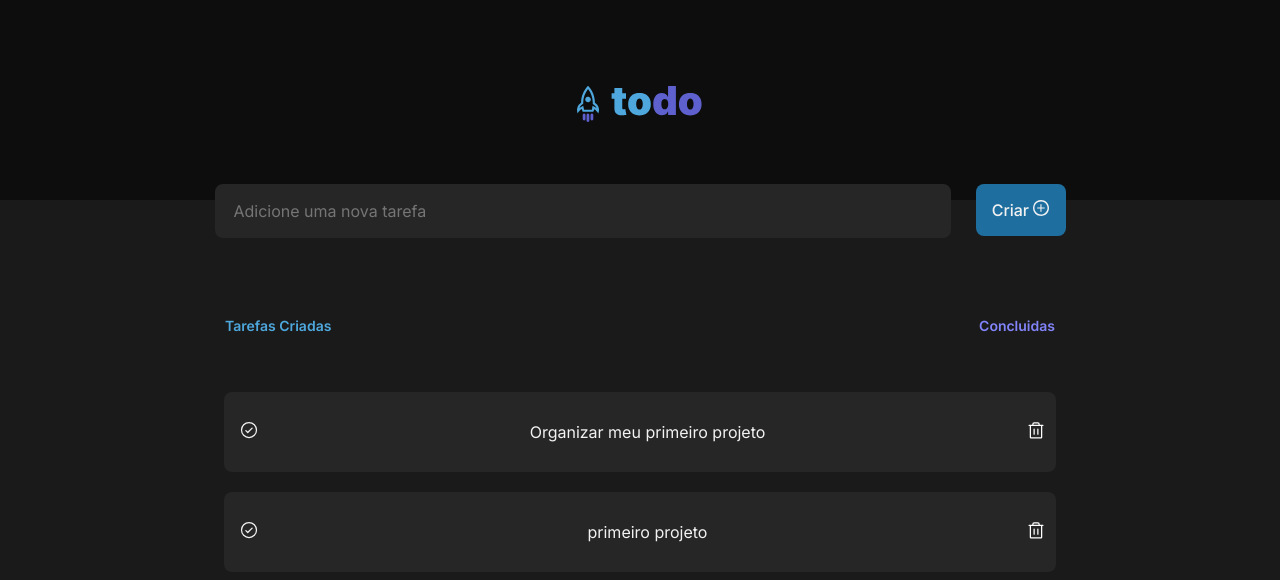
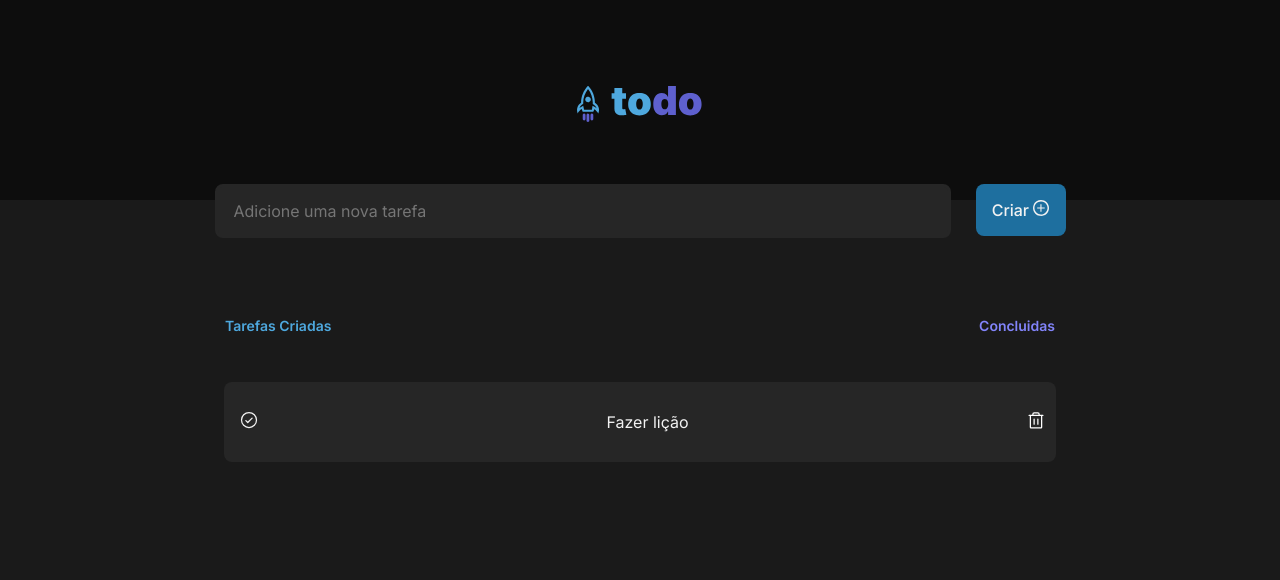
Before and after one commit to Carlosomr/to-do-list, a React (Vite) app: page / in a window 1280 px wide. Shown: the top 580 px of the page. Built offline with nearby package versions, Linux system fonts and the light colour scheme.

Commit message:
feito a função de adicionar tarefas de forma imperativa

```diff
--- a/src/App.jsx
+++ b/src/App.jsx
@@ -8,16 +8,12 @@ export function App() {
 
 // interação de post
 const tarefas = [
-    {
-      id: 1,
-      tarefa: 'Organizar meu primeiro projeto',
-      className: 'tarefa' // Definindo className como 'tarefa'
-    },
-    {
-      id: 2,
-      tarefa: 'primeiro projeto',
-      className: 'tarefa' // Definindo className como 'tarefa'
-    },
+  // {
+  //   id: 1,
+  //   tarefa: 'Organizar meu primeiro projeto',
+
+  // },
+
 
 ];
 
--- a/src/components/button.jsx
+++ b/src/components/button.jsx
@@ -4,11 +4,11 @@ import botao from '../assets/botao.svg';
 
 
 
-export function Button ({title}){
+export function Button ({title, ...rest}){
 
     return(
 
-        <button className= {style.button} type="Button">
+        <button className= {style.button} type="Button" {...rest}>
             {title} <img src= {botao}></img>
         </button>
 
--- a/src/components/post.jsx
+++ b/src/components/post.jsx
@@ -1,15 +1,38 @@
 import style from './post.module.css'
+import { Task } from './task';
 
 import { Button } from './button';
+import { useState } from 'react';
+
 
 export function Post ({tarefa}) {
+    const [novaTarefa, setNovaTarefa] = useState([
+        'Fazer lição',
+
+
+    ])
+
+    function handleCreateNewTask (){
+        event.preventDefault()
+
+        const newTaskText = event.target.novatarefa.value
+        console.log(event.target.novatarefa.value)
+
+        setNovaTarefa([...novaTarefa, newTaskText])
+        console.log(novaTarefa);
+
+        event.target.novatarefa.value = '';
+    }
 
     return(
        <main className={style.search}>
 
-            <form className= {style.formulario}>
-            <input type="text" placeholder='Adicione uma nova tarefa'></input>
-            <Button title='Criar'/>
+            <form onSubmit={handleCreateNewTask} className= {style.formulario}>
+            <input type="text" name="novatarefa" placeholder='Adicione uma nova tarefa'></input>
+            <footer>
+            <Button type='submit' title='Criar'/>
+            </footer>
+
             </form>
 
         <article className= {style.article}>
@@ -19,6 +42,12 @@ export function Post ({tarefa}) {
             </div>
         </article>
 
+        <div className= {style.novaTarefa}>
+            {novaTarefa.map(comment =>{
+                return <Task tarefa={comment}/>
+            })}
+        </div>
+
         </main>
     )
 }
--- a/src/components/task.jsx
+++ b/src/components/task.jsx
@@ -15,10 +15,6 @@ export function Task (props){
           <button>
           <Trash color='white' size={20}/>
           </button>
-
-
-
-
             </div>
     )
 }
```
Lines whose indentation alone changed are shown as unchanged.
